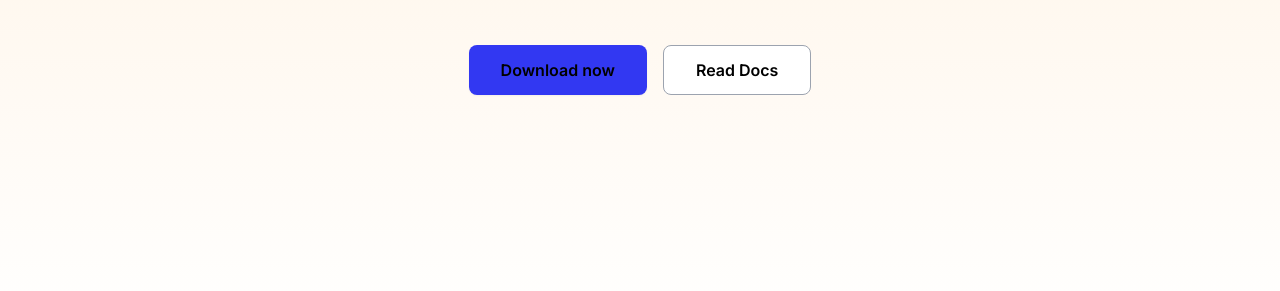
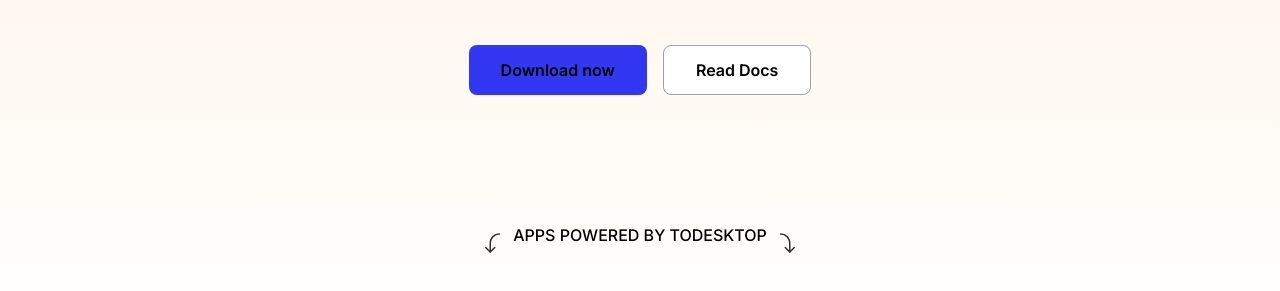
Before and after one commit to Sohini-Purkait/TailwindProject, a website: page index.html in a window 1280 px wide. Shown: the part 525-816 px from the top of the page. Drawn offline with Linux system fonts and the light colour scheme.

Commit message:
added companies title

```diff
--- a/index.html
+++ b/index.html
@@ -99,6 +99,15 @@
                     <button class="px-8 py-3 font-semibold rounded-lg bg-white border border-gray-400 hover:border-gray-800">Read Docs</button>
                 </div>
             </div>
+            <div id="companies-container">
+                <div id="companies-title" class="flex justify-center gap-2">
+                    <img src="./assets/asset 2.svg" alt="" class="translate-y-2">
+                    <span class="font-medium">APPS POWERED BY TODESKTOP</span>
+                    <img class="translate-y-2 -scale-x-100" src="assets/asset 2.svg" alt="">
+                </div>
+
+            </div>
+
          </div>
      </main>
 
```
Also changed, not shown: output.css.
